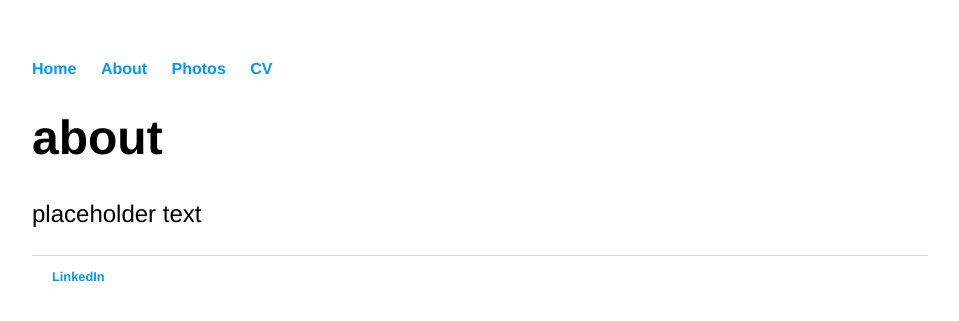
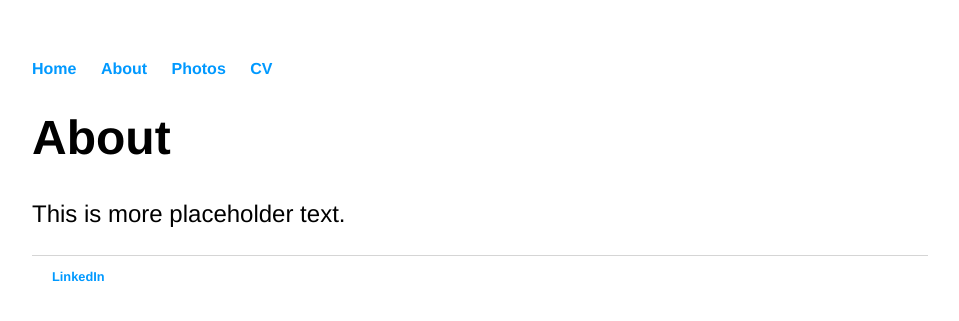
Before and after one commit to thatshivendrashukla/thatshivendrashukla.github.io, a Jekyll site: the page built from about/index.html, in a window 1280 px wide. Shown: the top 321 px of the page, without its empty margins (160-1119 px from the left). Built offline with Jekyll 4.4.1, drawn with Linux system fonts in a browser that asks for light colours.

Commit message:
Update index.html

```diff
--- a/about/index.html
+++ b/about/index.html
@@ -3,6 +3,6 @@ layout: default
 title: Shivendra Shukla | About
 ---
 <div class="blurb">
-	<h1>about</h1>
-	<p>placeholder text</p>
+	<h1>About</h1>
+	<p>This is more placeholder text.</p>
 </div><!-- /.blurb -->
```
